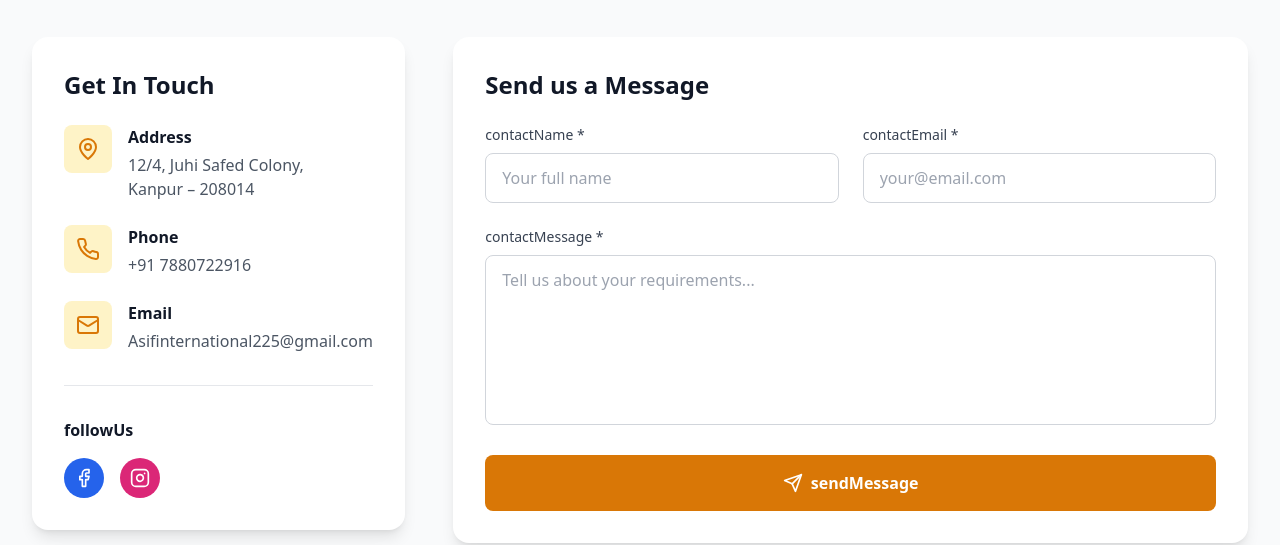
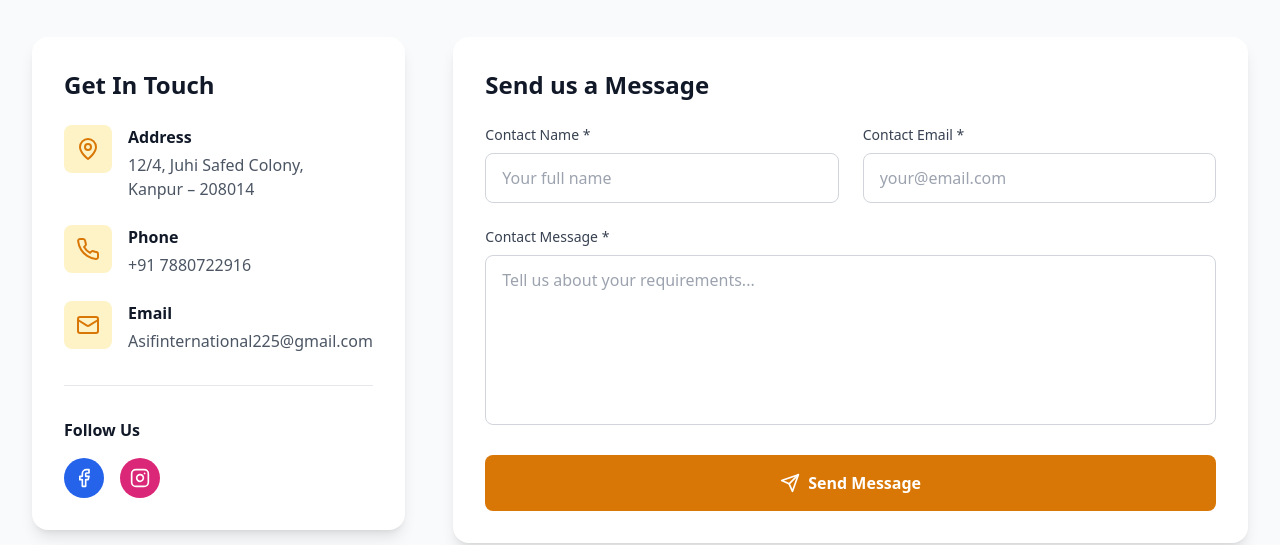
Before and after one commit to Aari630/LiveWebsite, a React (Vite) app: page / in a window 1280 px wide. Shown: the part 4660-5205 px from the top of the page. Built offline with nearby package versions, Linux system fonts and the light colour scheme.

Commit message:
Contact Section Update

```diff
--- a/src/components/Contact.tsx
+++ b/src/components/Contact.tsx
@@ -117,7 +117,7 @@ export default function Contact() {
 
               {/* Social Media */}
               <div className="mt-8 pt-8 border-t border-gray-200">
-                <h4 className="font-semibold text-gray-900 mb-4">{t('followUs')}</h4>
+                <h4 className="font-semibold text-gray-900 mb-4">{t('Follow Us')}</h4>
                 <div className="flex space-x-4">
                   <a
                     href="https://www.facebook.com/Saddlefusion"
@@ -155,7 +155,7 @@ export default function Contact() {
   <div className="grid md:grid-cols-2 gap-6">
     <div>
       <label htmlFor="name" className="block text-sm font-medium text-gray-700 mb-2">
-        {t('contactName')} *
+        {t('Contact Name')} *
       </label>
       <input
         type="text"
@@ -169,7 +169,7 @@ export default function Contact() {
 
     <div>
       <label htmlFor="email" className="block text-sm font-medium text-gray-700 mb-2">
-        {t('contactEmail')} *
+        {t('Contact Email')} *
       </label>
       <input
         type="email"
@@ -184,7 +184,7 @@ export default function Contact() {
 
   <div>
     <label htmlFor="message" className="block text-sm font-medium text-gray-700 mb-2">
-      {t('contactMessage')} *
+      {t('Contact Message')} *
     </label>
     <textarea
       id="message"
@@ -201,7 +201,7 @@ export default function Contact() {
     className="w-full bg-amber-600 hover:bg-amber-700 text-white py-4 rounded-lg font-semibold transition-all duration-300 transform hover:scale-105 flex items-center justify-center space-x-2"
   >
     <Send className="h-5 w-5" />
-    <span>{t('sendMessage')}</span>
+    <span>{t('Send Message')}</span>
   </button>
 </form>
 
```
